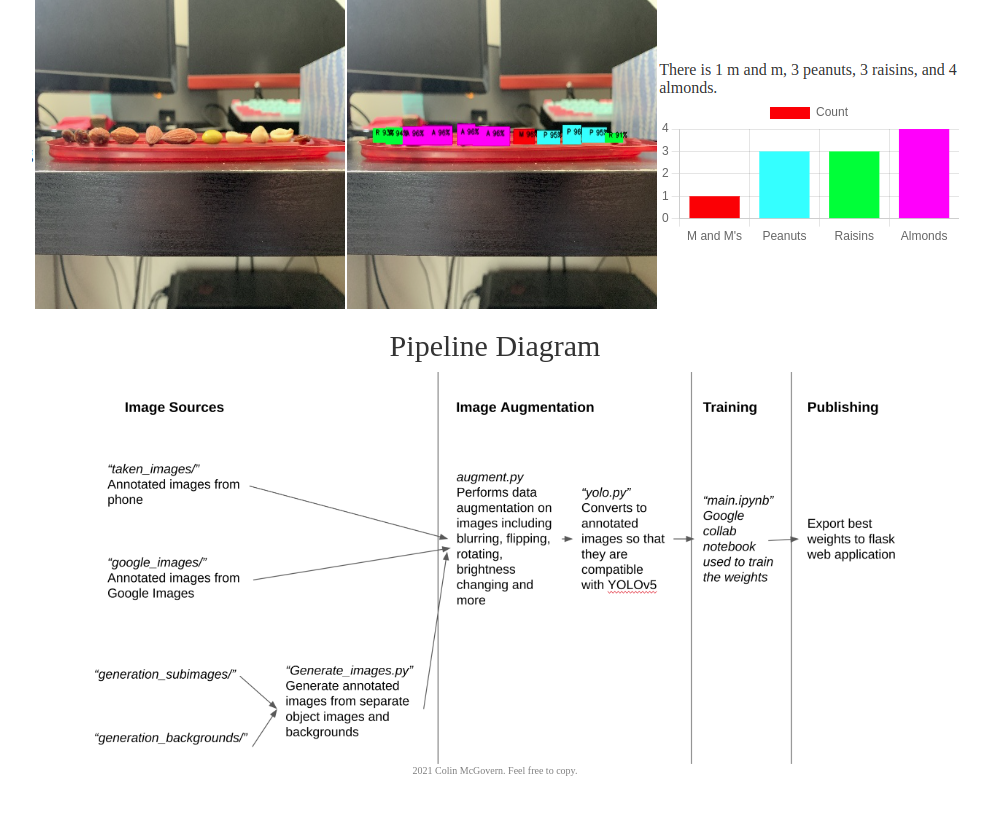
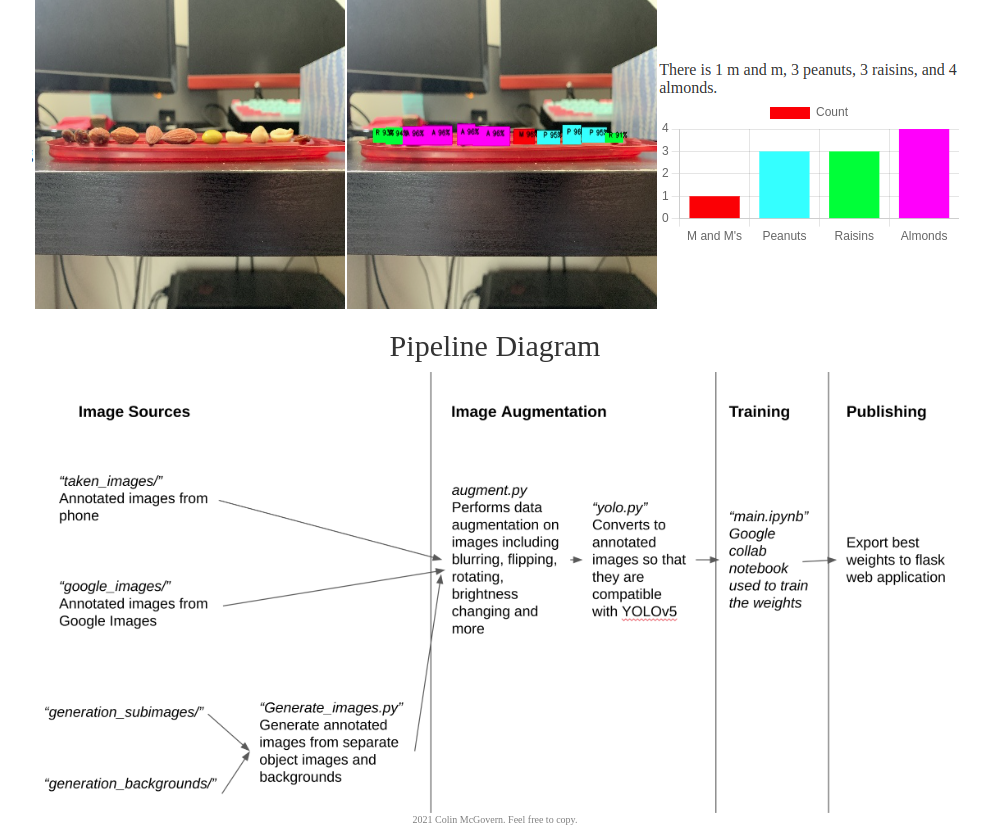
Before and after one commit to colinmcgovern/trailmix_detection, a Flask app: page / in a window 1280 px wide. Shown: the part 1096-1931 px from the top of the page, without its empty margins (145-1135 px from the left). Before the commit the page ends 1872 px from the top, so only its background shows below. Run offline with Flask 2, Linux system fonts and the light colour scheme; some libraries are stand-ins or nearby versions.

Commit message:
Update style.css

```diff
--- a/static/styles/style.css
+++ b/static/styles/style.css
@@ -13,7 +13,7 @@ img{
 }
 
 .diagram{
-	width: 800px;
+	width: 900px;
 	height: auto;
 }
 
```
